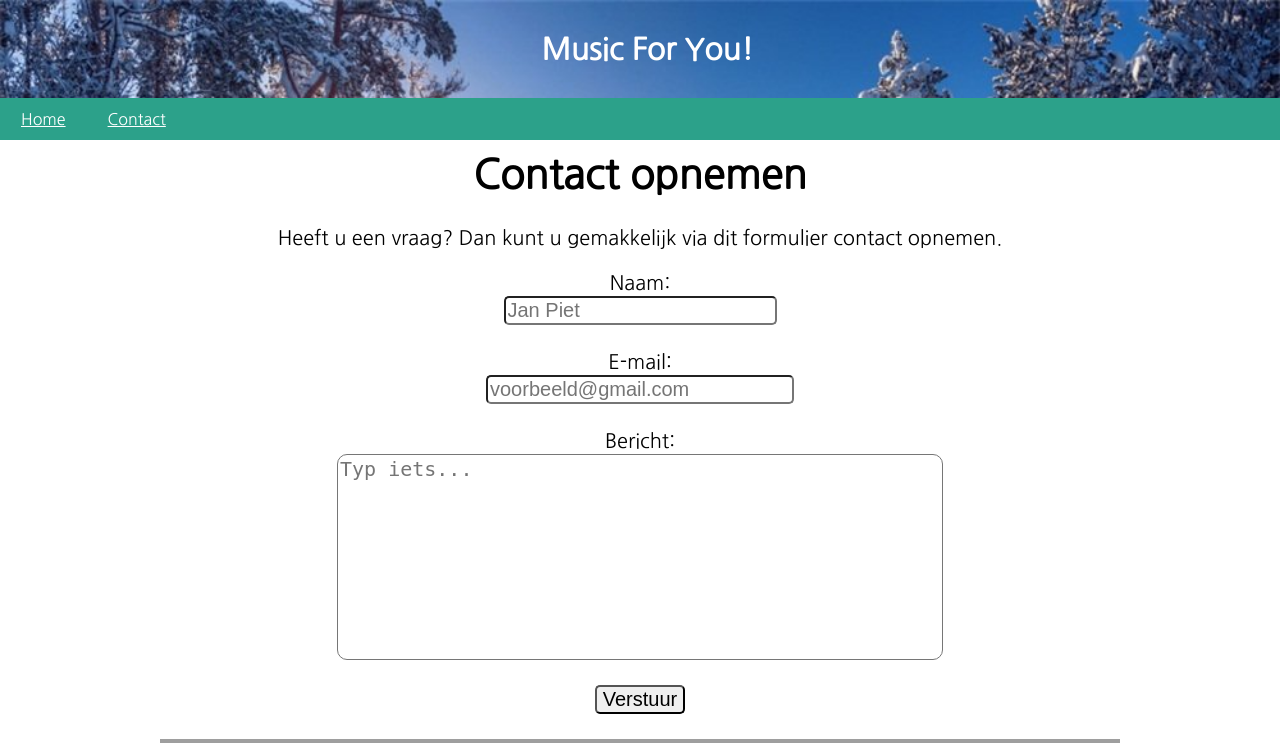
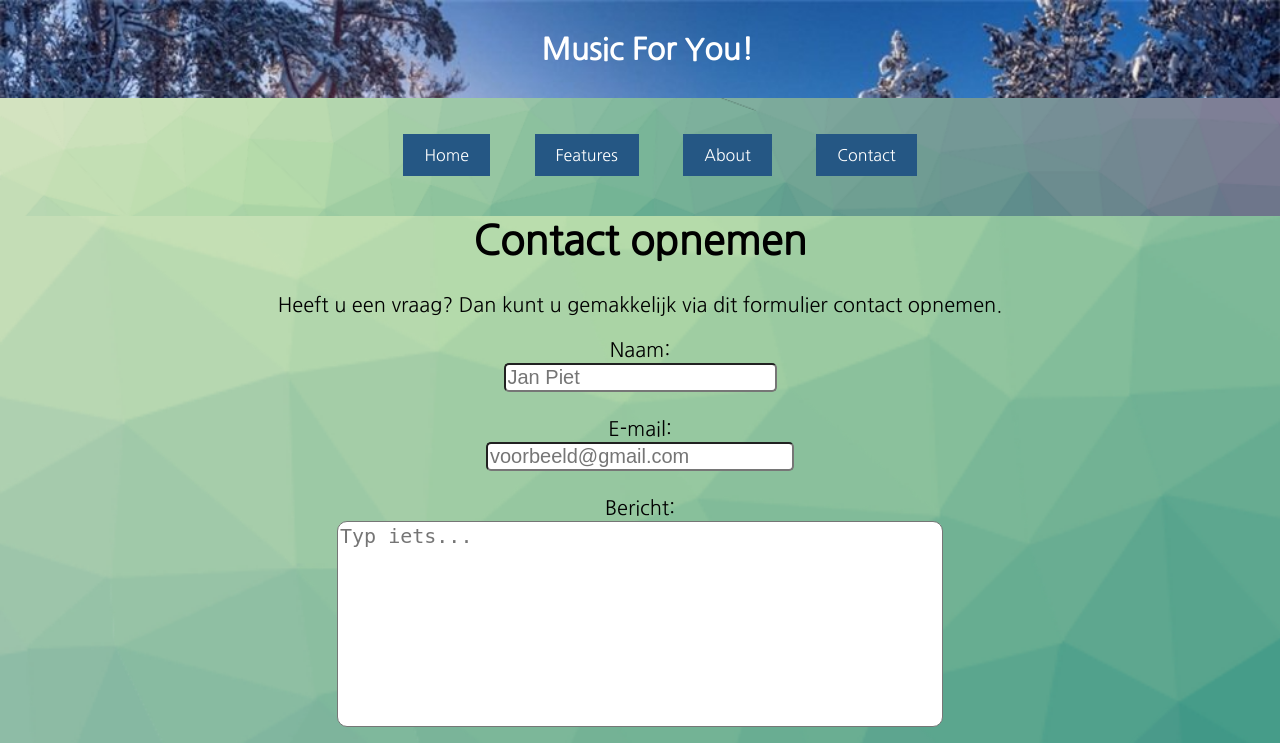
Before and after one commit to chester790/fullstack, a PHP site: page /contact.html in a window 1280 px wide. Shown: the top 743 px of the page. Run offline with PHP 8.4, Linux system fonts and the light colour scheme; grey boxes are pictures that could not be loaded.

Commit message:
made an new layout

```diff
--- a/contact.css
+++ b/contact.css
@@ -1,6 +1,9 @@
 html, body {
     font-family: 'Nanum Gothic', sans-serif;
     margin:0;
+    background-image: url("img/bg2.png");
+    background-repeat: no-repeat;
+    background-size: cover;
 }
 iframe {
     display:block;
@@ -33,3 +36,10 @@ form input, form textarea {
 #email {
     width:300px;
 }
+.menu{
+    text-align: center;
+}
+li {
+    display: inline-block;
+    margin: 20px;
+}
--- a/contact.html
+++ b/contact.html
@@ -14,10 +14,17 @@
 <header>
     <h2 style="text-align: center">Music For You!</h2>
 </header>
+
 <nav>
-    <a href="home.php">Home</a>
-    <a href="contact.html">Contact</a>
+    <ul class="menu">
+        <li><a href="home.php">Home</a></li>
+        <li><a href="feature.php">Features</a></li>
+        <li><a href="#">About</a></li>
+        <li><a href="contact.html">Contact</a></li>
+    </ul>
 </nav>
+
+
 
 <form method="post" action="mailto:chesterbornhijm@gmail.com">
     <br>
--- a/header.css
+++ b/header.css
@@ -1,31 +1,6 @@
 body {
     font-family: 'Nanum Gothic', sans-serif;
     margin:0;
-}
-nav {
-    float: left;
-    background-color: #2ca18a;
-    color:white;
-    width:100%;
-    top:0;
-    position:sticky;
-    z-index:2;
-}
-nav a {
-    padding: 10px 20px;
-    transition-duration: 0.4s;
-    float:left;
-    background-color: #2ca18a;
-    border: 1px solid #2ca18a;
-    color:white;
-}
-nav a:hover  {
-    background-color:lightgray;
-    color:black;
-}
-nav a:active {
-    background-color: #2ca18a;
-    color:black;
 }
 header {
     background: url("img/bg.jpg") no-repeat;
@@ -54,3 +29,42 @@ footer a {
 .links {
     margin-left:10px;
 }
+
+a{
+    text-decoration: none;
+    text-align: center;
+}
+
+a:hover{
+    color: #255784;
+    background: #2196f3;
+    box-shadow: 0 0 10px #2196f3, 0 0 40px #2196f3, 0 0 80px #2196f3;
+}
+
+ul{
+    list-style: none;
+}
+
+/**navigation**/
+
+nav {
+    float:left;
+    background-color: #000000;
+    color:white;
+    width:100%;
+    top:0;
+    position:sticky;
+    z-index:2;
+    background-image: url("img/bg2.png");
+    background-repeat: no-repeat;
+    background-size: cover;
+    background-position-x: center;
+}
+nav a {
+    padding: 10px 20px;
+    transition-duration: 0.4s;
+    float:left;
+    background-color: #255784;
+    border: 1px solid #255784;
+    color:white;
+}
```
Also changed, not shown: feature.php (added, +11 -0 lines), home.css (+8 -0 lines), home.php (+14 -7 lines).
